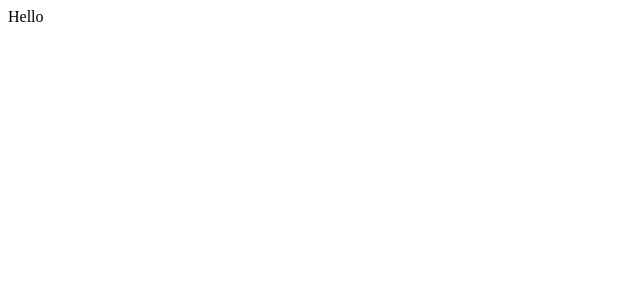
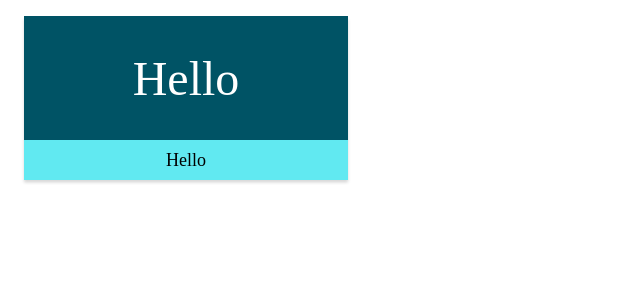
Before and after one commit to Kritsatorn/LearnSoftEng, a React (Create React App) app: page / in a window 1280 px wide. Shown: the top 300 px of the page, without its empty margins (0-640 px from the left). Built offline with nearby package versions, Linux system fonts and the light colour scheme.

Commit message:
added : BarCardComponent

```diff
--- /dev/null
+++ b/src/components/BarCard/BarCard.css
@@ -0,0 +1,42 @@
+.box {
+    display: flex;
+    align-items: center;
+    flex-direction: column;
+    /* max-width: 312px;
+    max-height: 100px; */
+    height: 164px;
+    width: 324px;
+    border-radius: 0px;
+    box-shadow: 0 2.5px 3px 0 rgba(0, 0, 0, 0.16);
+    background-color: teal;
+    margin: 16px;
+    padding: 0;
+}
+
+.box1st {
+    width: 100%;
+    height: 124px;
+    background-color: rgba(0, 83, 101, 1);
+    display: flex;
+    align-items: center;
+    justify-content: center;
+}
+
+.box2nd {
+    width: 100%;
+    height: 40px;
+    background-color: rgba(97, 233, 241, 1);
+    display: flex;
+    align-items: center;
+    justify-content: center;
+}
+
+.textInBox1st {
+    color: white;
+    font-size: 48px;
+}
+
+.textInBox2nd {
+    color: black;
+    font-size: 18px;
+}
--- /dev/null
+++ b/src/components/BarCard/BarCard.tsx
@@ -0,0 +1,25 @@
+import * as React from 'react';
+import { BarCardProps } from './BarCardTypes';
+import './BarCard.css'
+
+export class BarCard
+  extends React.Component<BarCardProps> {
+
+  render() {
+    const { cardName } = this.props;
+    return (
+      <div className="box">
+        <div className="box1st">
+          <div className="textInBox1st">
+            {cardName}
+          </div>
+        </div>
+        <div className="box2nd">
+          <div className="textInBox2nd">
+            {cardName}
+          </div>
+        </div>
+      </div>
+    )
+  }
+}
--- /dev/null
+++ b/src/components/BarCard/BarCardTypes.ts
@@ -0,0 +1,3 @@
+export interface BarCardProps {
+  cardName?: string;
+}
--- a/src/pages/LandingPage/LandingPage.tsx
+++ b/src/pages/LandingPage/LandingPage.tsx
@@ -1,5 +1,6 @@
 import * as React from 'react';
 import { LandingPageTypes } from './LandingPageTypes'
+import { BarCard } from '../../components/BarCard/BarCard';
 export class LandingPage
   extends React.Component<object, LandingPageTypes> {
   constructor(props: object) {
@@ -13,7 +14,9 @@ export class LandingPage
   render() {
     return (
       <div>
-        {this.state.text}
+        <BarCard
+          cardName={this.state.text}
+        />
       </div>
     )
   }
```
